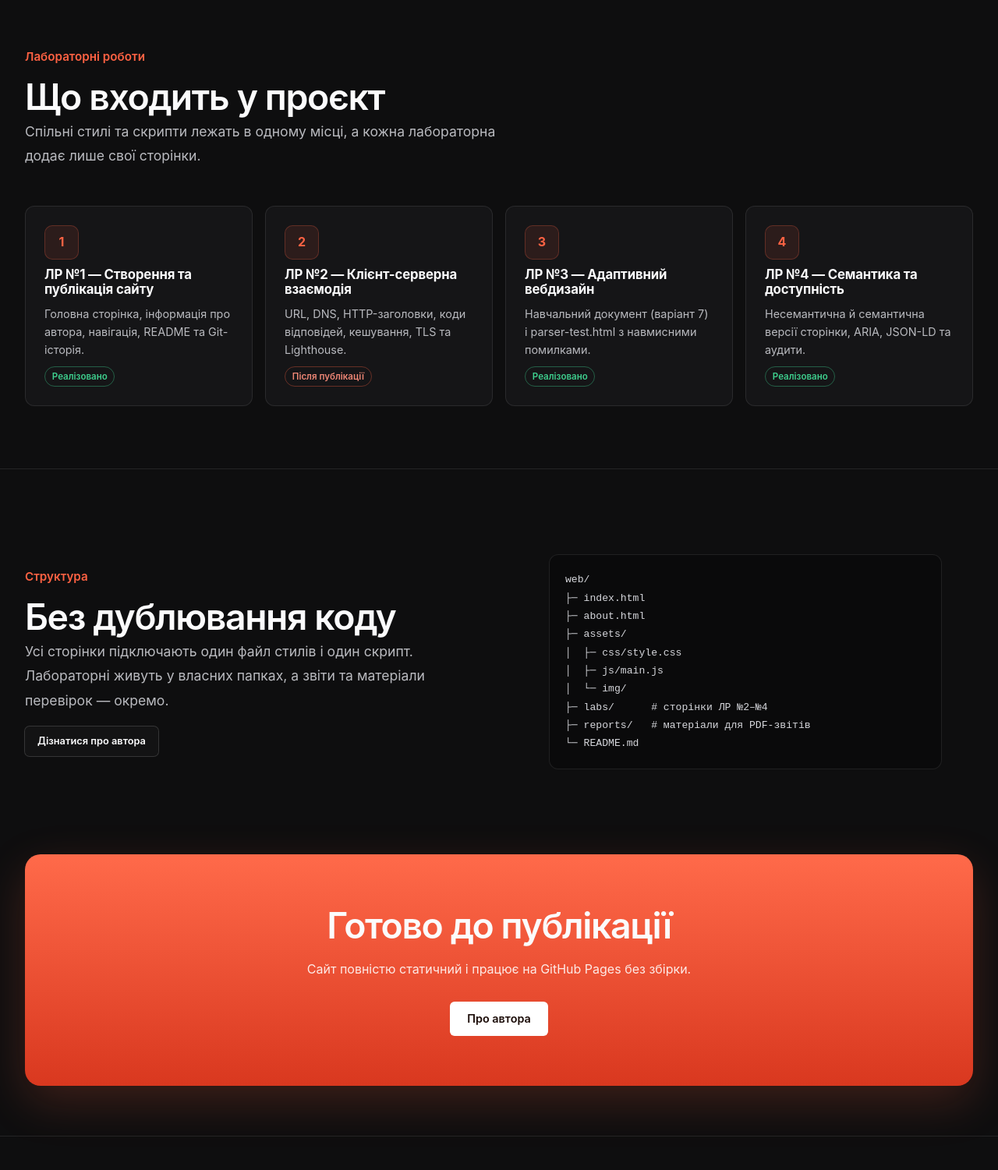
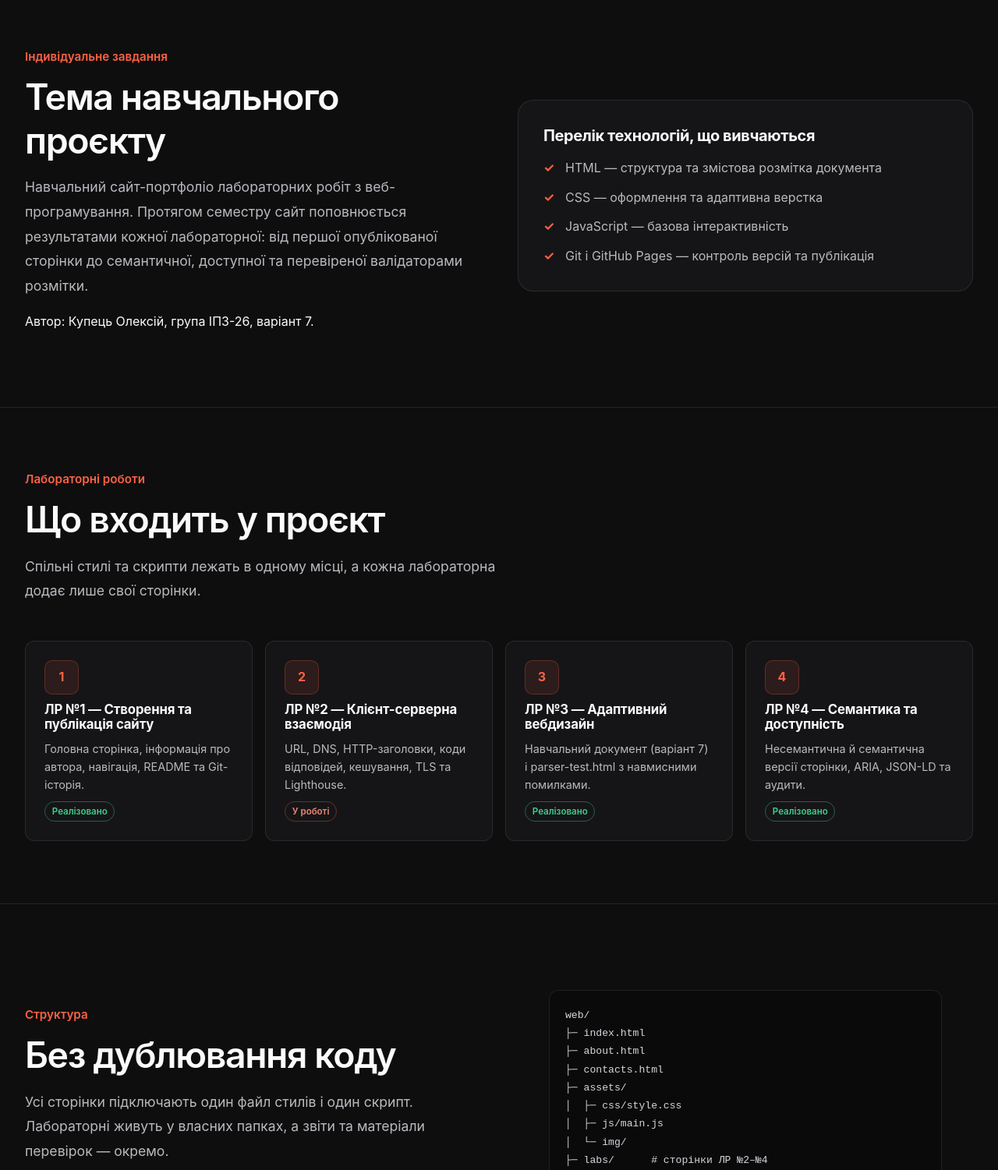
Before and after one commit to oleksiikts/web-course, a plain HTML site: page index.html in a window 1280 px wide. Shown: the part 770-2271 px from the top of the page at 78% size. Drawn offline with Linux system fonts and the light colour scheme.

Commit message:
Додано тему навчального проєкту, перелік технологій і відомості про автора

```diff
--- a/assets/css/style.css
+++ b/assets/css/style.css
@@ -225,3 +225,13 @@ a.card:hover { border-color: rgba(255,98,67,.5); transform: translateY(-3px); ba
 
 /* Запобігає розпиранню grid-колонок довгим вмістом (код, таблиці) */
 .split > * { min-width: 0; }
+
+/* Theme/about blocks (ЛР №1) */
+.title-md { font-size: 1.25rem; line-height: 1.3; margin: 0 0 1rem; }
+.check-list { list-style: none; margin: 0; padding: 0; display: grid; gap: .75rem; }
+.check-list li { position: relative; padding-left: 1.75rem; color: var(--text-muted, #b3b3b3); }
+.check-list li::before { content: "✓"; position: absolute; left: 0; color: var(--accent); font-weight: 700; }
+.prose-block { max-width: 72ch; }
+.prose-block p { margin: 0 0 1rem; color: var(--text-muted, #b3b3b3); line-height: 1.7; }
+address { font-style: normal; }
+.title-lg + .lead, .title-lg + p { margin-top: 1rem; }
--- a/index.html
+++ b/index.html
@@ -16,7 +16,7 @@
     <a class="logo" href="index.html"><span class="logo-mark" aria-hidden="true">W</span>WebLabs</a>
     <button class="nav-toggle" type="button" aria-expanded="false" aria-controls="primary-nav" aria-label="Меню"><span></span></button>
     <nav class="primary-nav" id="primary-nav" aria-label="Головна навігація">
-      <ul class="nav-list"><li><a href="index.html" aria-current="page">Головна</a></li><li><a href="labs/lab3/document.html">ЛР №3</a></li><li><a href="labs/lab4/index.html">ЛР №4</a></li><li><a href="about.html">Автор</a></li></ul>
+      <ul class="nav-list"><li><a href="index.html" aria-current="page">Головна</a></li><li><a href="labs/lab3/document.html">ЛР №3</a></li><li><a href="labs/lab4/index.html">ЛР №4</a></li><li><a href="about.html">Автор</a></li><li><a href="contacts.html">Контакти</a></li></ul>
     </nav>
     <div class="header-actions"><a class="btn btn-primary" href="index.html#labs">До лабораторних</a></div>
   </div>
@@ -38,6 +38,26 @@
     </div>
   </section>
 
+  <section class="section" id="project" aria-labelledby="project-title">
+    <div class="container split">
+      <div class="reveal">
+        <p class="eyebrow">Індивідуальне завдання</p>
+        <h2 class="title-lg" id="project-title">Тема навчального проєкту</h2>
+        <p class="lead">Навчальний сайт-портфоліо лабораторних робіт з веб-програмування. Протягом семестру сайт поповнюється результатами кожної лабораторної: від першої опублікованої сторінки до семантичної, доступної та перевіреної валідаторами розмітки.</p>
+        <p>Автор: Купець Олексій, група ІПЗ-26, варіант 7.</p>
+      </div>
+      <div class="panel reveal">
+        <h2 class="title-md" id="tech-list-title">Перелік технологій, що вивчаються</h2>
+        <ul class="check-list" aria-labelledby="tech-list-title">
+          <li>HTML — структура та змістова розмітка документа</li>
+          <li>CSS — оформлення та адаптивна верстка</li>
+          <li>JavaScript — базова інтерактивність</li>
+          <li>Git і GitHub Pages — контроль версій та публікація</li>
+        </ul>
+      </div>
+    </div>
+  </section>
+
   <section class="section" id="labs" aria-labelledby="labs-title">
     <div class="container">
       <div class="section-head reveal">
@@ -47,7 +67,7 @@
       </div>
       <ul class="card-grid">
         <li class="card reveal"><span class="card-icon" aria-hidden="true">1</span><h3>ЛР №1 — Створення та публікація сайту</h3><p>Головна сторінка, інформація про автора, навігація, README та Git-історія.</p><span class="badge badge-ok">Реалізовано</span></li>
-        <li class="card reveal"><span class="card-icon" aria-hidden="true">2</span><h3>ЛР №2 — Клієнт-серверна взаємодія</h3><p>URL, DNS, HTTP-заголовки, коди відповідей, кешування, TLS та Lighthouse.</p><span class="badge badge-todo">Після публікації</span></li>
+        <li class="card reveal"><span class="card-icon" aria-hidden="true">2</span><h3>ЛР №2 — Клієнт-серверна взаємодія</h3><p>URL, DNS, HTTP-заголовки, коди відповідей, кешування, TLS та Lighthouse.</p><span class="badge badge-todo">У роботі</span></li>
         <li class="card reveal"><span class="card-icon" aria-hidden="true">3</span><h3><a href="labs/lab3/document.html">ЛР №3 — Адаптивний вебдизайн</a></h3><p>Навчальний документ (варіант 7) і parser-test.html з навмисними помилками.</p><span class="badge badge-ok">Реалізовано</span></li>
         <li class="card reveal"><span class="card-icon" aria-hidden="true">4</span><h3><a href="labs/lab4/index.html">ЛР №4 — Семантика та доступність</a></h3><p>Несемантична й семантична версії сторінки, ARIA, JSON-LD та аудити.</p><span class="badge badge-ok">Реалізовано</span></li>
       </ul>
@@ -65,6 +85,7 @@
       <figure class="reveal"><figcaption class="visually-hidden">Структура папок проєкту</figcaption><pre class="code-block"><code>web/
 ├─ index.html
 ├─ about.html
+├─ contacts.html
 ├─ assets/
 │  ├─ css/style.css
 │  ├─ js/main.js
@@ -90,7 +111,7 @@
         <a class="logo" href="index.html"><span class="logo-mark" aria-hidden="true">W</span>WebLabs</a>
         <p class="footer-note">Навчальний проєкт з дисципліни «Веб-програмування»: лабораторні роботи №1–№4 в одному статичному сайті.</p>
       </div>
-      <div><h2>Сайт</h2><ul><li><a href="index.html">Головна</a></li><li><a href="about.html">Про автора</a></li></ul></div>
+      <div><h2>Сайт</h2><ul><li><a href="index.html">Головна</a></li><li><a href="about.html">Про автора</a></li><li><a href="contacts.html">Контакти</a></li></ul></div>
       <div><h2>Лабораторні</h2><ul><li><a href="index.html#labs">ЛР №1 — Сайт</a></li><li>ЛР №2 — Клієнт-сервер</li><li><a href="labs/lab3/document.html">ЛР №3 — HTML-розмітка</a></li><li><a href="labs/lab4/index.html">ЛР №4 — Семантика</a></li></ul></div>
       <div><h2>Технології</h2><ul><li>HTML5</li><li>CSS3</li><li>JavaScript (vanilla)</li></ul></div>
     </div>
```
Also changed, not shown: about.html (+16 -5 lines).
